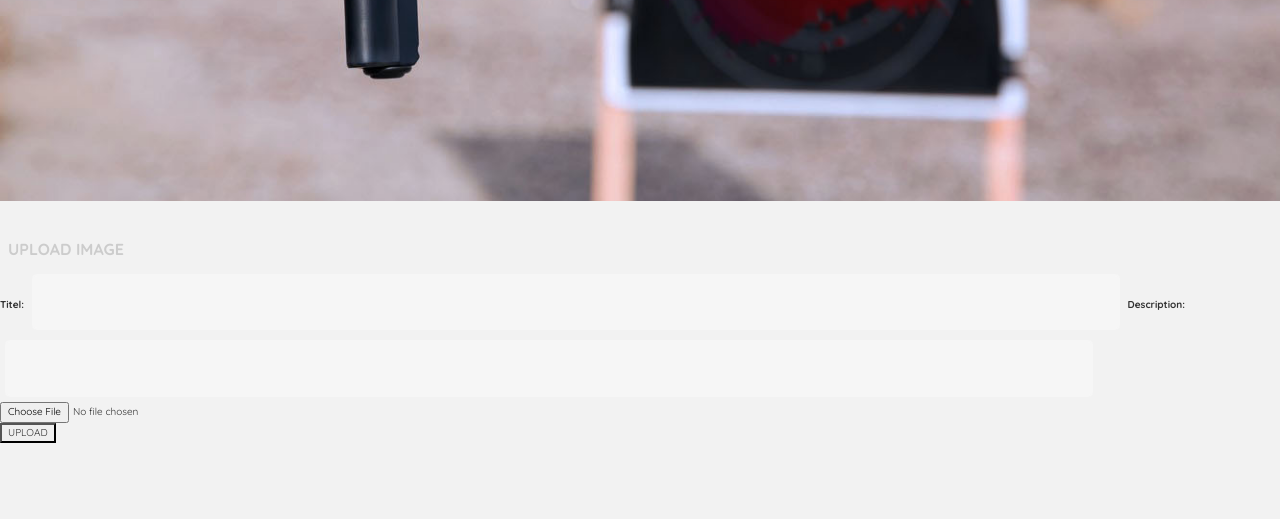
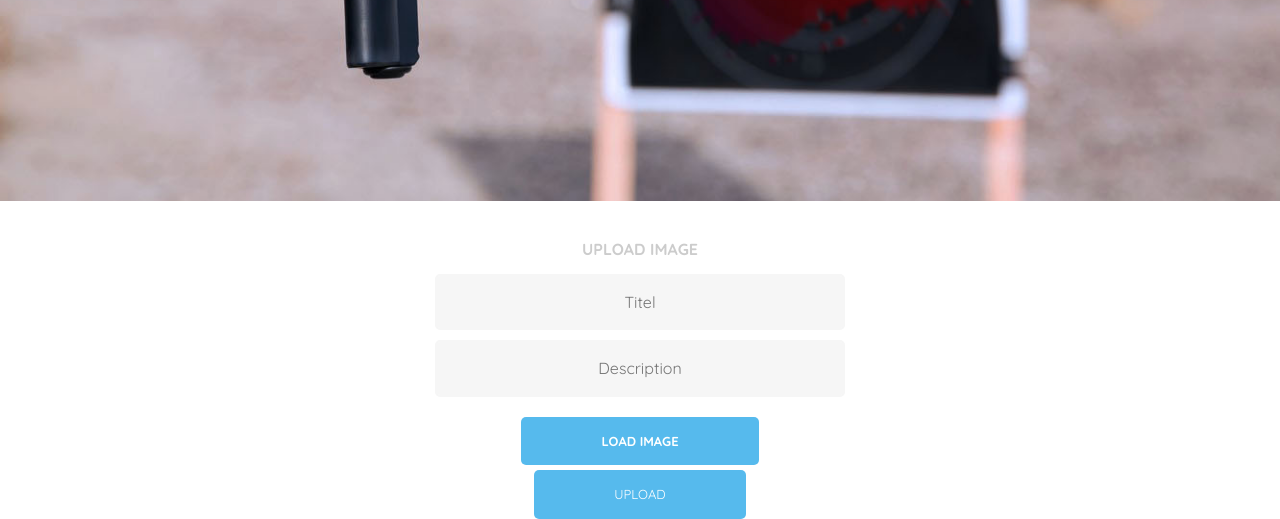
Before and after one commit to RickOliwer/projekt-metodik-grupp-3, a PHP site: page /upload_image.php?user=1 in a window 1280 px wide. Shown: the part 599-1118 px from the top of the page. Before the commit the page ends 1042 px from the top, so only its background shows below. Run offline with PHP 8.4, Linux system fonts and the light colour scheme; the visitor is signed in with stand-in values (Sample User, id 1); data that the repository does not hold is empty; some libraries are stand-ins or nearby versions.

Commit message:
Upload Styling

```diff
--- a/instalight/style.css
+++ b/instalight/style.css
@@ -11,9 +11,21 @@
     z-index: 100;
   }
 
-  .main-container{
-    background-color: rgb(242, 242, 242);
+  .main-container-post{
+    margin: auto;
+    width: 50%;
+    border-radius: 2.2em;
   }
+
+  .main-container-post .formcontainer{
+    margin:auto;
+    width: 80%;
+    text-align: center;
+    align-items: center;
+  }
+
+
+
   a {
     color: #92badd;
     display:inline-block;
@@ -418,8 +430,7 @@ text-align: center;
     position: relative;
     display: block;
 }
-.cardbox .cardbox-item img{
-}
+
 .img-responsive{
     display: block;
     max-width: 100%;
@@ -543,6 +554,12 @@ text-align: center;
   opacity: 90%;
   }
 
+.container2{
+  width:50%;
+  margin:auto;
+
+}
+
   .btn{
     background-color: #56baed;
     border: none;
@@ -556,3 +573,34 @@ text-align: center;
     margin-left: 100px;
 
     }
+
+    .main-container-post .btnbg{
+      background-color: #56baed;
+    border: none;
+    color: white;
+    padding: 15px 80px;
+    text-align: center;
+    text-decoration: none;
+    display: inline-block;
+    text-transform: uppercase;
+    font-size: 13px;
+    border-radius: 5px;
+
+    }
+
+    input[type="file"]{
+      display: none;
+    }
+
+    .fileinput{
+      background-color: #56baed;
+    border: none;
+    color: white;
+    padding: 15px 80px;
+    text-align: center;
+    text-decoration: none;
+    display: inline-block;
+    text-transform: uppercase;
+    font-size: 13px;
+    border-radius: 5px;
+    }
--- a/instalight/upload_image.php
+++ b/instalight/upload_image.php
@@ -39,24 +39,32 @@ if(isset($_GET['user'])){
 
 
 ?>
-<main class="main-container">
+<main class="main-container-post">
 <?php if(isset($_GET['user'])) : ?>
-<div>
+<div class="formcontainer">
         <h2>Upload Image</h2>
         <form method="POST" enctype="multipart/form-data">
-            <label for="titel">Titel:</label>
-            <input type="text" name="title" id="title">
+        <div class="col">
+            <input placeholder="Titel" type="text" name="title" id="title" class="inputpadding">
 
-            <label for="desc">Description:</label>
-            <input type="text" name="bio" id="desc">
+            <input placeholder="Description"type="text" name="bio" id="desc" class="inputpadding">
 
-            <input type="file" name="file">
-            <input type="hidden" value="<?php echo $_GET['user'] ?>" name="user_id" />
-            <button type="submit" name="submit">UPLOAD</button>
+
+</div>
+<br>
+<div class="col">
+            <input type="file" name="file" id="file">
+            <label for="file" class="fileinput ">Load Image</label>
+</div>
+            <div class="col">
+            <input type="hidden" value="<?php echo $_GET['user'] ?>" name="user_id"/>
+
+            <button type="submit" class=" btn-succes btnbg" name="submit">UPLOAD</button>
+</div>
         </form>
 
     </div>
 <?php endif ; ?>
 </main>
-</body>
-</html>
+
+<?php require_once 'footer.php'; ?>
```
Also changed, not shown: instalight/images/601a9b3897f623.81559587.jpg (deleted), instalight/images/601aa16c94d2d1.91047517.jpg (deleted), instalight/images/601aa3d9b22544.72362844.jpg (deleted), instalight/images/601aa5eaa28242.08063541.jpg (deleted), instalight/images/601aa77a4f1f60.83148951.jpg (deleted), instalight/images/601aaef7a26357.94124942.jpg (deleted).
